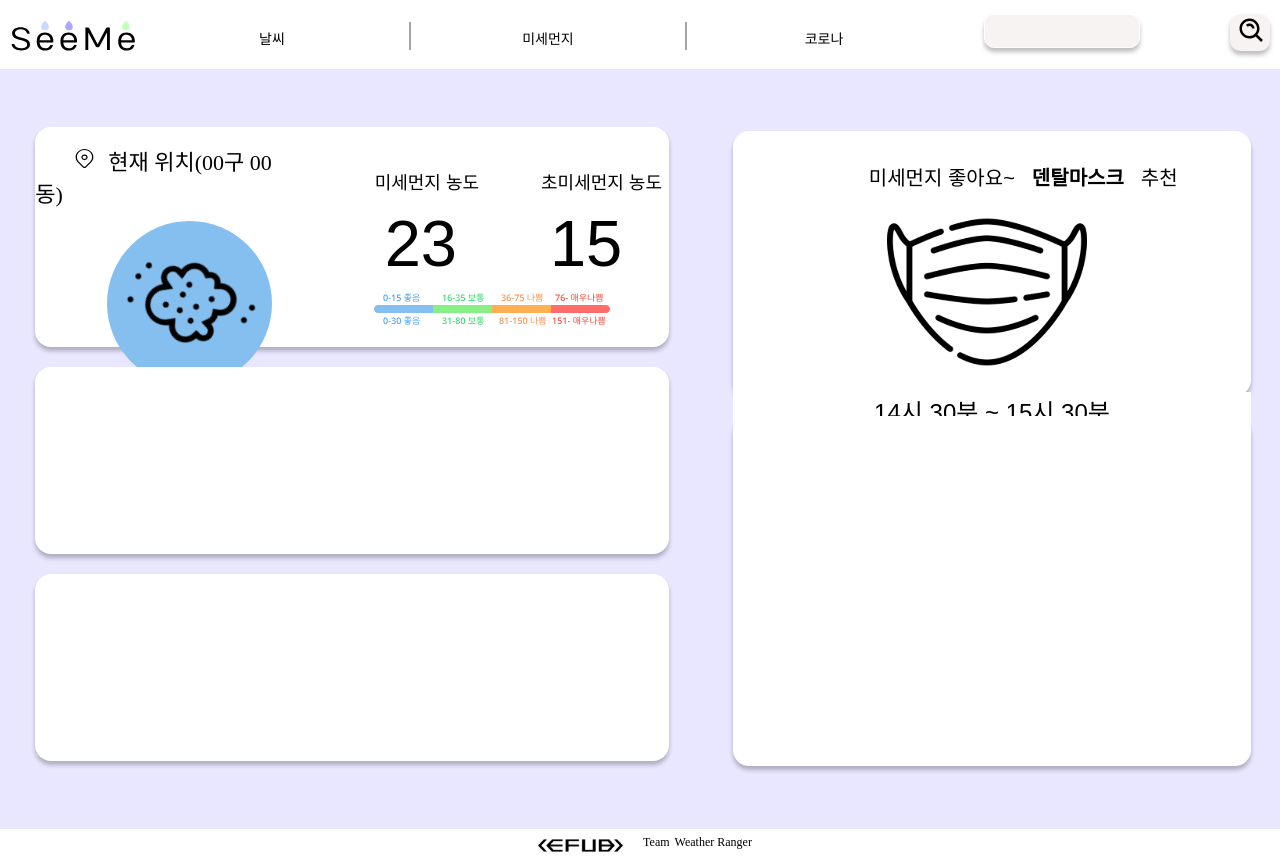
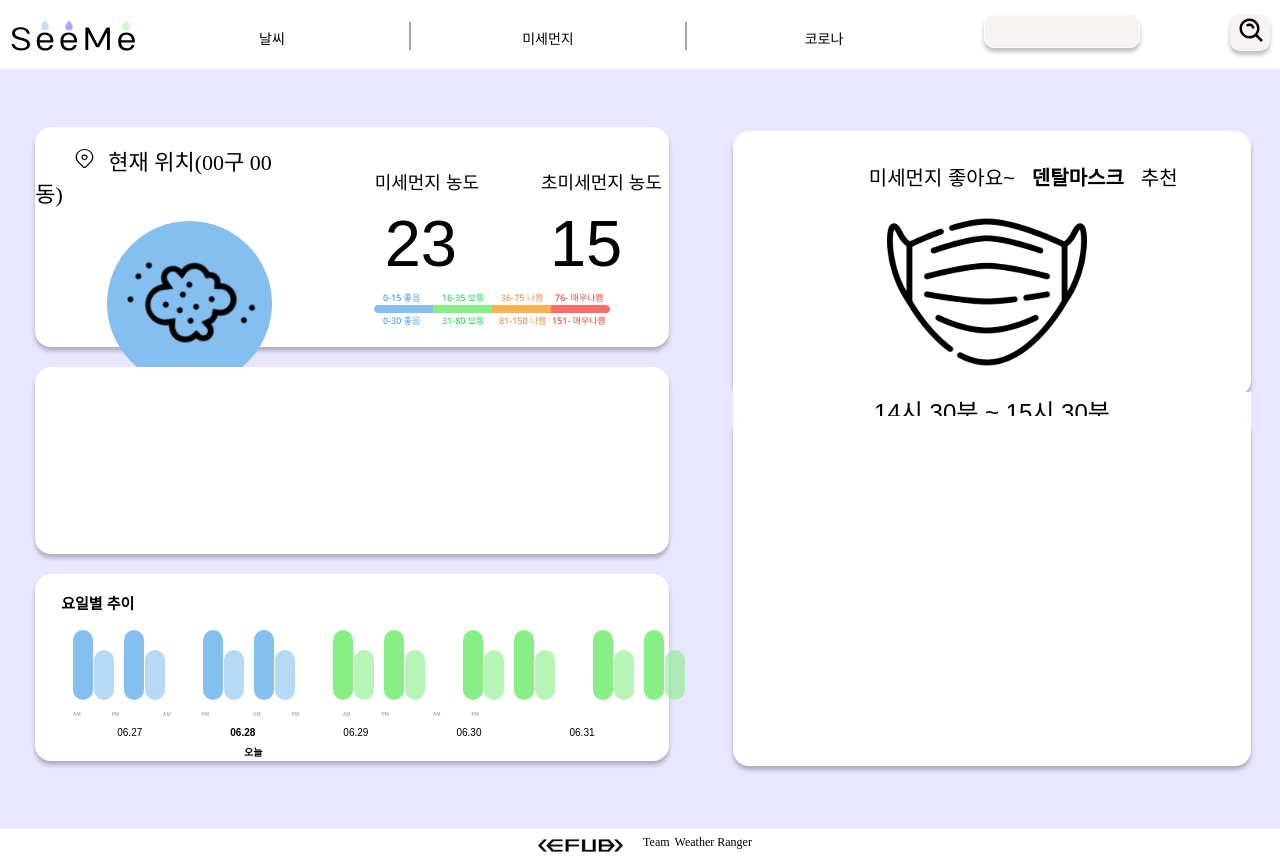
Before and after one commit to EFUB-SeeMe/SeeMe_Front, a React (Create React App) app: page /#/dust in a window 1280 px wide. Built offline with nearby package versions, Linux system fonts and the light colour scheme; a web font is replaced by a local one.

Commit message:
1,2(하단),3 합침

```diff
--- a/src/pages/DustPage/DustPage.js
+++ b/src/pages/DustPage/DustPage.js
@@ -9,6 +9,7 @@ import dust from '../../assets/Group 336.svg'
 import location from '../../assets/Dust_location.svg'
 import blue from '../../assets/Dust_blue.svg'
 import standard from '../../assets/Dust_standard.svg'
+import Dustgraph from './Dustgraph'
 
 const Background = styled.div`
   background-color: #e9e7ff;
@@ -340,6 +341,118 @@ const Mask = styled.image`
   border: none;
   outline: none;
 `
+const Box2_sub1 = styled.div`
+  // 현재위치 박스
+  display: flex;
+  align-items: left;
+  height: 25%;
+`
+
+const Box2_sub2 = styled.div`
+  // 현재위치 박스
+  display: flex;
+  flex-direction: row;
+  align-items: flex-end; // 가로 정렬
+  //align-items: left;
+  height: 45%;
+`
+
+const Box2_sub3 = styled.div`
+  // 현재위치 박스
+  display: flex;
+  flex-direction: row; // 가로 정렬
+  //align-items: left;
+  height: 10%;
+`
+
+const Box2_sub4 = styled.div`
+  // 현재위치 박스
+  display: flex;
+  flex-direction: row; // 가로 정렬
+  height: 10%;
+`
+const Box2_sub5 = styled.div`
+  // 현재위치 박스
+  display: flex;
+  flex-direction: row; // 가로 정렬
+  height: 10%;
+`
+const 요일별추이 = styled.button`
+  align-items: left;
+  margin-top: 10px;
+  margin-left: 20px;
+  font-size: 15px;
+  font-weight: bold;
+  background: white;
+  border: none;
+  outline: none;
+`
+const 날짜 = styled.button`
+  align-items: left;
+  margin-left: 12%;
+  font-size: 10px;
+  background: white;
+  border: none;
+  outline: none;
+`
+
+const 오늘날짜 = styled.button`
+  align-items: left;
+  margin-left: 12%;
+  font-size: 10px;
+  font-weight: bold;
+  background: white;
+  border: none;
+  outline: none;
+`
+const 오늘 = styled.button`
+  align-items: left;
+  margin-left: 32%;
+  font-size: 10px;
+  font-weight: bold;
+  background: white;
+  border: none;
+  outline: none;
+`
+
+const 오전 = styled.button`
+  align-items: left;
+  margin-left: 5%;
+  font-size: 5px;
+  font-weight: bold;
+  background: white;
+  color: #b2b2b2;
+  border: none;
+  outline: none;
+`
+const 오후 = styled.button`
+  align-items: left;
+  margin-left: 3%;
+  font-size: 5px;
+  font-weight: bold;
+  background: white;
+  color: #b2b2b2;
+  border: none;
+  outline: none;
+`
+const Bar1 = styled.div`
+  display: flex;
+  margin-left: 6%;
+`
+const Bar2 = styled.div`
+  display: flex;
+  margin-left: 1px;
+  opacity: 0.6;
+`
+const Bar3 = styled.div`
+  display: flex;
+  margin-left: 10px;
+`
+const Bar4 = styled.div`
+  display: flex;
+  margin-left: 1px;
+  opacity: 0.6;
+`
 
 function DustPage() {
   return (
@@ -398,7 +511,101 @@ function DustPage() {
             </Box1_sub2>
           </Box1>
           <Box2></Box2>
-          <Box2></Box2>
+          <Box2>
+            <Box2_sub1>
+              <요일별추이> 요일별 추이 </요일별추이>
+            </Box2_sub1>
+            <Box2_sub2>
+              <Bar1>
+                <Dustgraph height="70" color="#85BFEF" />
+              </Bar1>
+              <Bar2>
+                <Dustgraph height="50" color="#85BFEF" />
+              </Bar2>
+              <Bar3>
+                <Dustgraph height="70" color="#85BFEF" />
+              </Bar3>
+              <Bar4>
+                <Dustgraph height="50" color="#85BFEF" />
+              </Bar4>
+
+              <Bar1>
+                <Dustgraph height="70" color="#85BFEF" />
+              </Bar1>
+              <Bar2>
+                <Dustgraph height="50" color="#85BFEF" />
+              </Bar2>
+              <Bar3>
+                <Dustgraph height="70" color="#85BFEF" />
+              </Bar3>
+              <Bar4>
+                <Dustgraph height="50" color="#85BFEF" />
+              </Bar4>
+
+              <Bar1>
+                <Dustgraph height="70" color="#87EF85" />
+              </Bar1>
+              <Bar2>
+                <Dustgraph height="50" color="#87EF85" />
+              </Bar2>
+              <Bar3>
+                <Dustgraph height="70" color="#87EF85" />
+              </Bar3>
+              <Bar4>
+                <Dustgraph height="50" color="#87EF85" />
+              </Bar4>
+
+              <Bar1>
+                <Dustgraph height="70" color="#87EF85" />
+              </Bar1>
+              <Bar2>
+                <Dustgraph height="50" color="#87EF85" />
+              </Bar2>
+              <Bar3>
+                <Dustgraph height="70" color="#87EF85" />
+              </Bar3>
+              <Bar4>
+                <Dustgraph height="50" color="#87EF85" />
+              </Bar4>
+
+              <Bar1>
+                <Dustgraph height="70" color="#87EF85" />
+              </Bar1>
+              <Bar2>
+                <Dustgraph height="50" color="#87EF85" />
+              </Bar2>
+              <Bar3>
+                <Dustgraph height="70" color="#87EF85" />
+              </Bar3>
+              <Bar4>
+                <Dustgraph height="50" color="#87EF85" />
+              </Bar4>
+            </Box2_sub2>
+            <Box2_sub3>
+              <오전>AM</오전>
+              <오후>PM</오후>
+              <오전>AM</오전>
+              <오후>PM</오후>
+              <오전>AM</오전>
+              <오후>PM</오후>
+              <오전>AM</오전>
+              <오후>PM</오후>
+              <오전>AM</오전>
+              <오후>PM</오후>
+            </Box2_sub3>
+
+            <Box2_sub4>
+              <날짜>06.27</날짜>
+              <오늘날짜>06.28</오늘날짜>
+              <날짜>06.29</날짜>
+              <날짜>06.30</날짜>
+              <날짜>06.31</날짜>
+            </Box2_sub4>
+
+            <Box2_sub5>
+              <오늘>오늘</오늘>
+            </Box2_sub5>
+          </Box2>
         </Wrapper1>
         <Wrapper2>
           <Box3>
```
